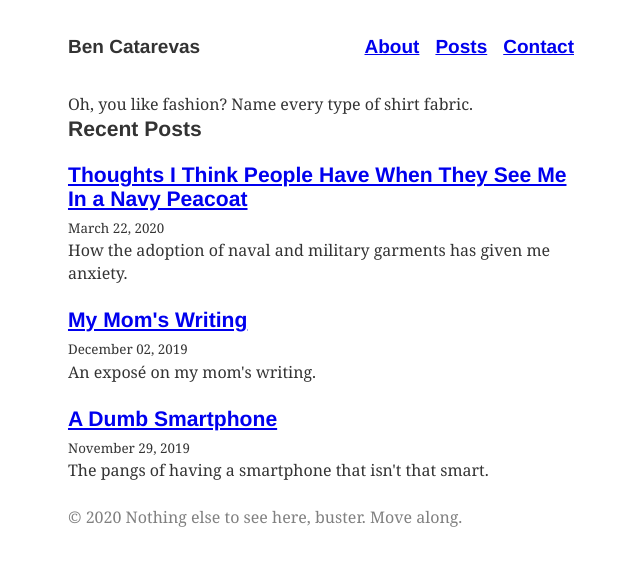
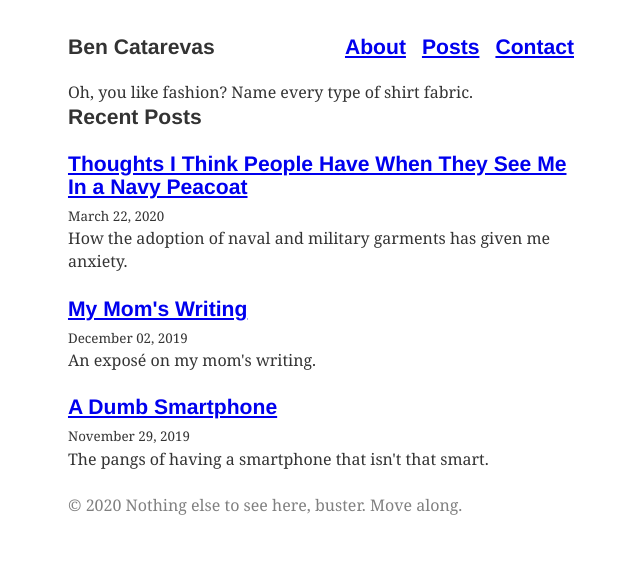
Before and after one commit to BenjaminCatarevas/bencatarevas.com, a Gatsby site: page / in a window 1280 px wide. Shown: the whole page, without its empty margins (311-951 px from the left). Built offline with nearby package versions, Linux system fonts and the light colour scheme; Gatsby itself is replaced by a stand-in of ours; some packages are replaced by stand-ins of ours.

Commit message:
Update homepage header to have same size as rest of website

```diff
--- a/src/components/layout.js
+++ b/src/components/layout.js
@@ -2,56 +2,13 @@ import React from "react"
 import { Link } from "gatsby"
 import links from "../utils/links"
 
-import { rhythm, scale } from "../utils/typography"
+import { rhythm } from "../utils/typography"
 
 class Layout extends React.Component {
   render() {
-    const { location, title, children } = this.props
-    const rootPath = `/`
+    const { title, children } = this.props
     let header
 
-    if (location.pathname === rootPath) {
-      header = (
-        <div className="nav-container">
-          <div className="name-container">
-            <h1
-              style={{
-                ...scale(0.25),
-                marginBottom: rhythm(1.5),
-                marginTop: 0,
-              }}
-            >
-              <Link
-                style={{
-                  boxShadow: `none`,
-                  textDecoration: `none`,
-                  color: "#333",
-                }}
-                to={`/`}
-              >
-                {title}
-              </Link>
-              <ul style={{ listStyle: "none", float: "right" }}>
-                {links.map(link => {
-                  return (
-                    <Link
-                      key={link.name}
-                      to={link.link}
-                      style={{
-                        display: "inline-block",
-                        marginRight: "1rem",
-                      }}
-                    >
-                      {link.name}
-                    </Link>
-                  )
-                })}
-              </ul>
-            </h1>
-          </div>
-        </div>
-      )
-    } else {
     header = (
       <h3
         style={{
@@ -86,7 +43,6 @@ class Layout extends React.Component {
         </ul>
       </h3>
     )
-    }
     return (
       <div
         style={{
```
Lines whose indentation alone changed are shown as unchanged.
